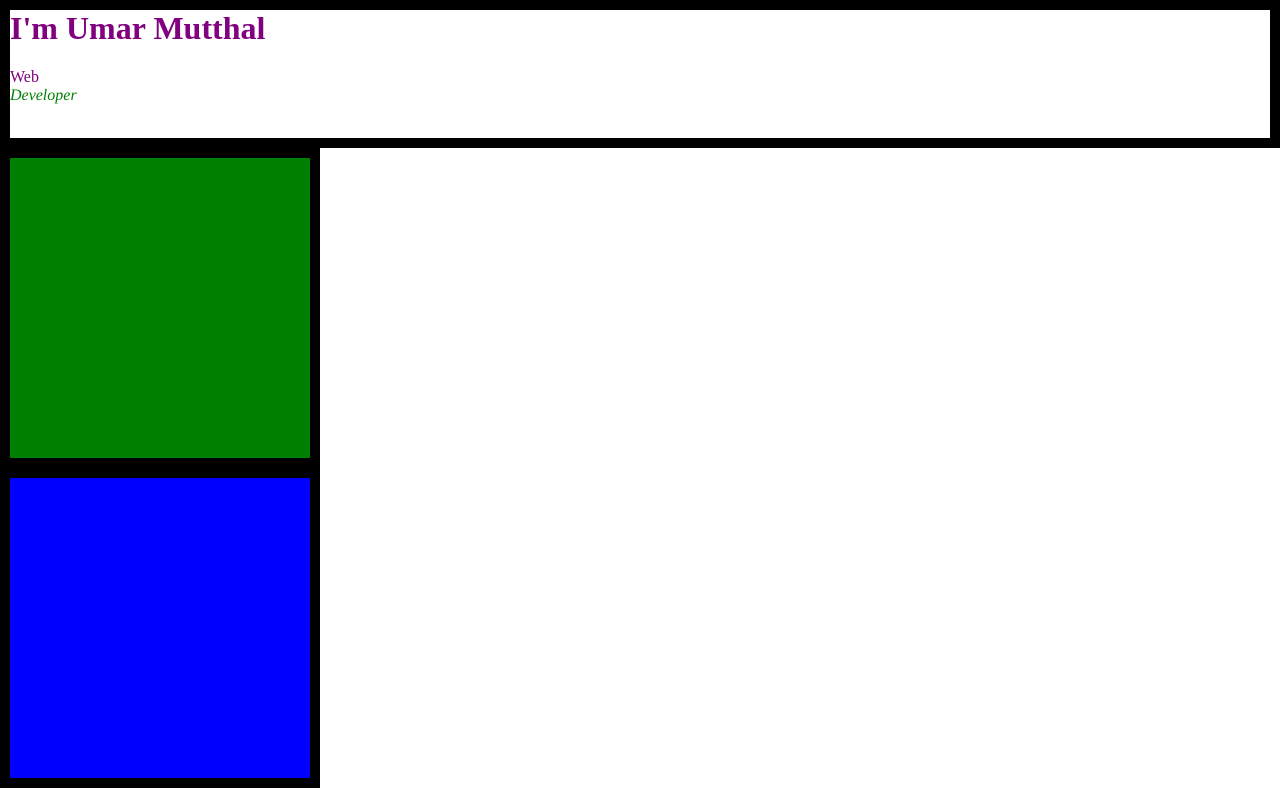
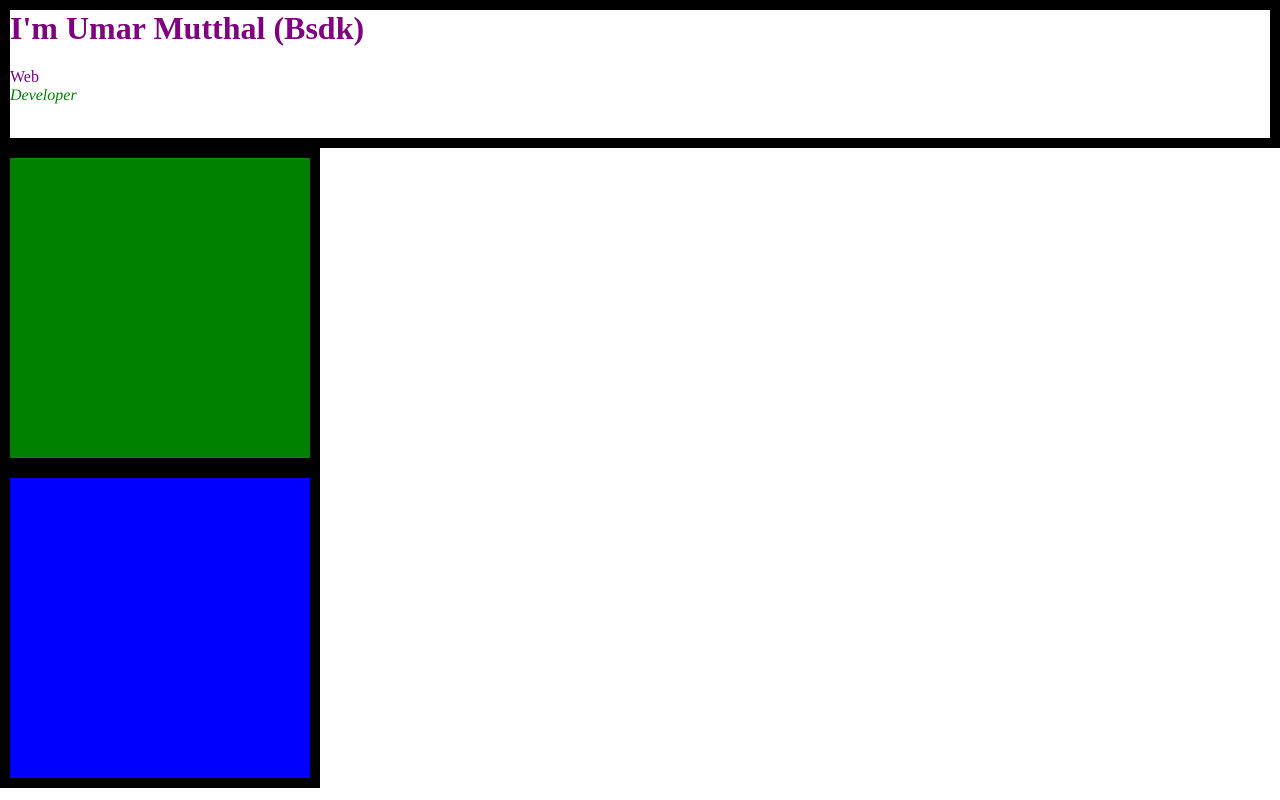
Before and after one commit to Umar-2308/Websites, a plain HTML site: page index.html in a window 1280 px wide. Drawn offline with Linux system fonts and the light colour scheme.

Commit message:
Update index.html

```diff
--- a/index.html
+++ b/index.html
@@ -10,7 +10,7 @@
   <body>
 
 <div class="topblock">
-      <h1>I'm Umar Mutthal</h1>
+      <h1>I'm Umar Mutthal (Bsdk)</h1>
       <p>Web<span> Developer</span></p>
         <img src="CSS - My Site Images\cloud.png" alt="">
       <img src="CSS - My Site Images\mountain.png" alt="">
```
